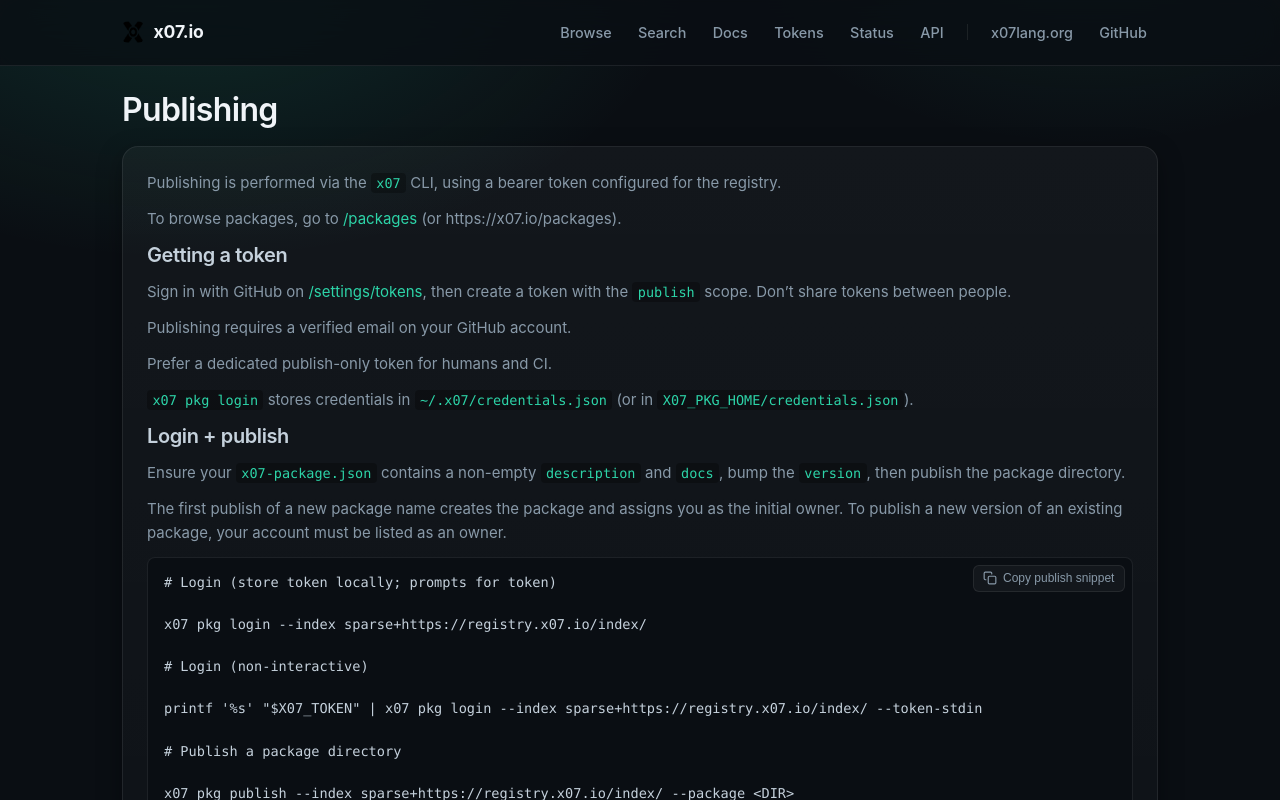
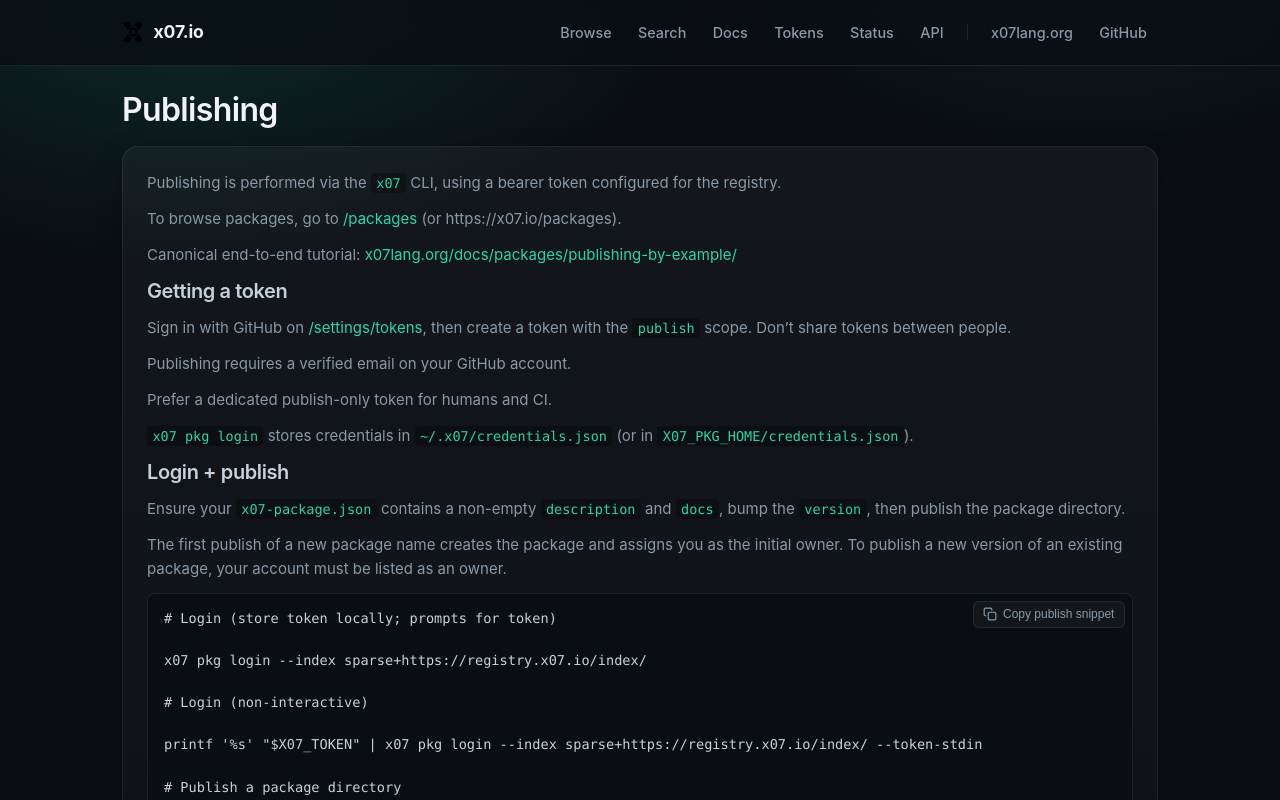
Before and after one commit to x07lang/x07-registry-web, a SvelteKit app: page /docs/publish in a window 1280 px wide. Shown: the top 800 px of the page. Built offline with nearby package versions, Linux system fonts and the light colour scheme.

Commit message:
docs: link publish flow to x07lang.org tutorial

```diff
--- a/src/routes/docs/publish/+page.svelte
+++ b/src/routes/docs/publish/+page.svelte
@@ -33,6 +33,12 @@
 	</p>
 	<p class="muted">
 		To browse packages, go to <a href="/packages">/packages</a> (or https://x07.io/packages).
+	</p>
+	<p class="muted">
+		Canonical end-to-end tutorial:
+		<a href="https://x07lang.org/docs/packages/publishing-by-example/" target="_blank" rel="noopener noreferrer">
+			x07lang.org/docs/packages/publishing-by-example/
+		</a>
 	</p>
 	<h2>Getting a token</h2>
 	<p class="muted">
```
